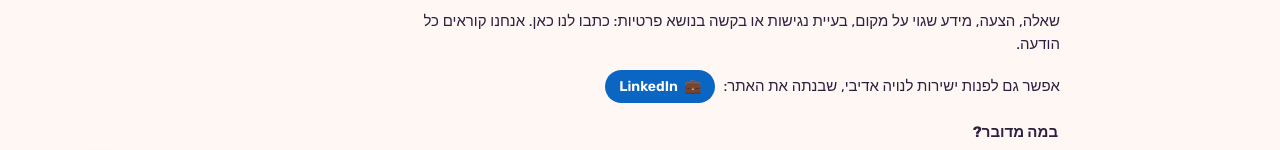
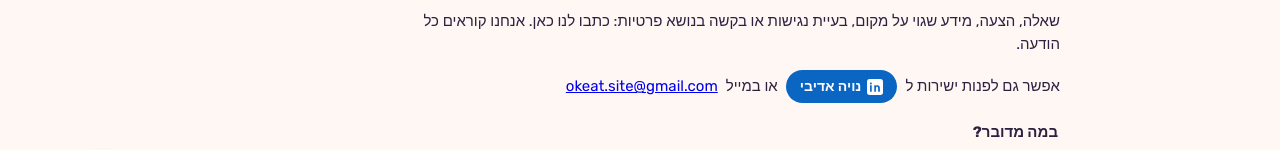
Before and after one commit to NoyaAdivi/Okeat, a Next.js app: page /contact in a window 1280 px wide. Shown: the part 218-368 px from the top of the page. Built offline with nearby package versions, Linux system fonts and the light colour scheme; no server answers.

Commit message:
Contact page: LinkedIn button with name and email

```diff
--- a/src/app/contact/page.tsx
+++ b/src/app/contact/page.tsx
@@ -3,6 +3,7 @@ import { SiteFooter, SiteHeader } from '@/components/SiteChrome';
 import ContactForm from '@/components/ContactForm';
 import { LINKEDIN_URL } from '@/components/SiteChrome';
 import { getLang, serverL } from '@/lib/lang-server';
+import { SITE } from '@/lib/site';
 
 export async function generateMetadata(): Promise<Metadata> {
   return { title: (await getLang()) === 'en' ? 'Contact | Okeat' : 'צור קשר | Okeat' };
@@ -22,8 +23,15 @@ export default async function Contact({ searchParams }: Props) {
         <h1>{L('צור קשר', 'Contact')}</h1>
         <p>{L('שאלה, הצעה, מידע שגוי על מקום, בעיית נגישות או בקשה בנושא פרטיות: כתבו לנו כאן. אנחנו קוראים כל הודעה.', 'A question, a suggestion, wrong information about a place, an accessibility problem or a privacy request: write to us here. We read every message.')}</p>
         <p className="contact-linkedin">
-          {L('אפשר גם לפנות ישירות לנויה אדיבי, שבנתה את האתר: ', 'You can also reach Noya Adivi, who built the site, directly: ')}
-          <a className="foot-linkedin" href={LINKEDIN_URL} target="_blank" rel="noopener noreferrer"><span aria-hidden="true">💼</span> LinkedIn</a>
+          {L('אפשר גם לפנות ישירות ל', 'You can also reach out directly to ')}
+          <a className="foot-linkedin" href={LINKEDIN_URL} target="_blank" rel="noopener noreferrer" aria-label={L('נויה אדיבי בלינקדאין', 'Noya Adivi on LinkedIn')}>
+            <svg aria-hidden="true" viewBox="0 0 24 24" width="16" height="16" style={{ verticalAlign: '-3px' }}>
+              <rect width="24" height="24" rx="4" fill="#fff" />
+              <path fill="#0a66c2" d="M7.1 9.5H4.6V19h2.5V9.5zM5.85 5.2a1.45 1.45 0 1 0 0 2.9 1.45 1.45 0 0 0 0-2.9zM19.4 13.6c0-2.6-1.4-4.3-3.6-4.3-1.3 0-2.1.7-2.5 1.3V9.5h-2.4V19h2.5v-5c0-1.2.5-2.2 1.7-2.2s1.6 1 1.6 2.3V19h2.6v-5.4z" />
+            </svg>{' '}
+            {L('נויה אדיבי', 'Noya Adivi')}
+          </a>
+          {SITE.email && <>{L(' או במייל ', ' or by email at ')}<a href={`mailto:${SITE.email}`}>{SITE.email}</a></>}
         </p>
         <ContactForm initialTopic={topic} />
       </main>
```
